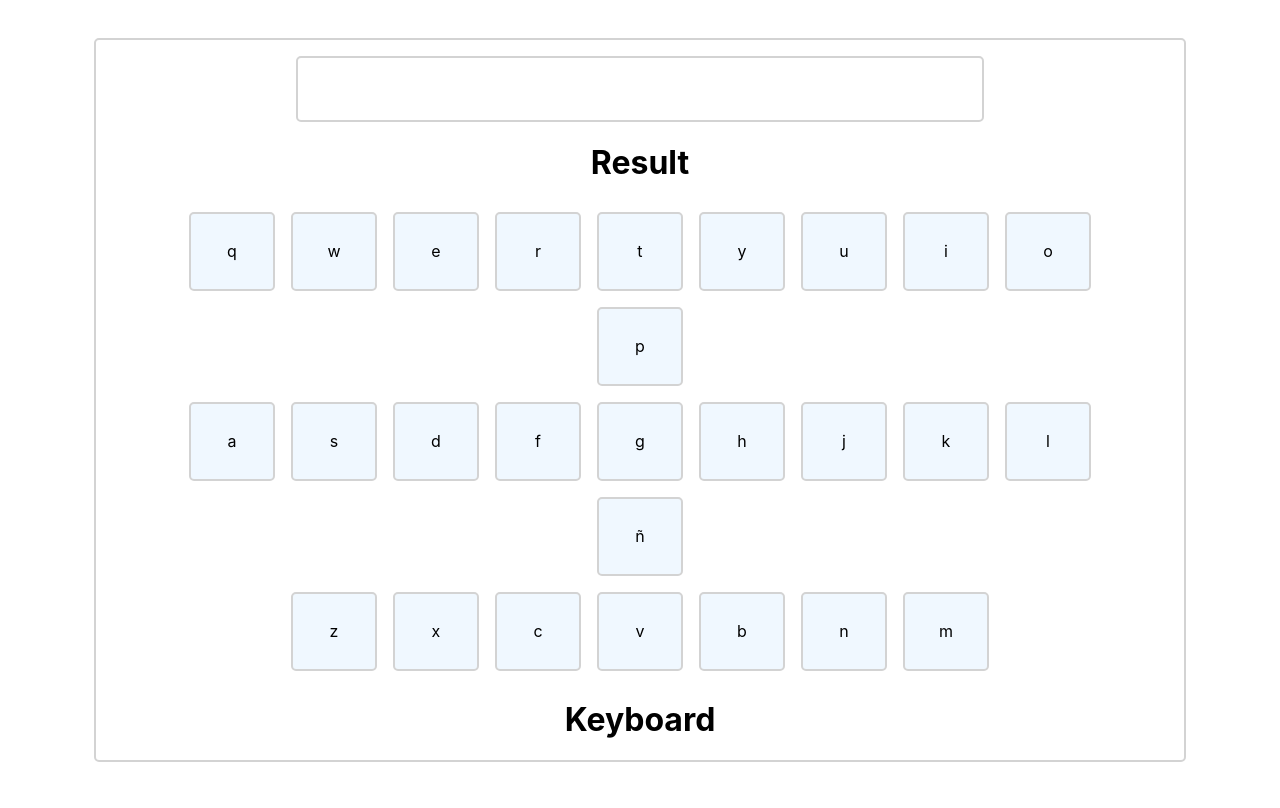
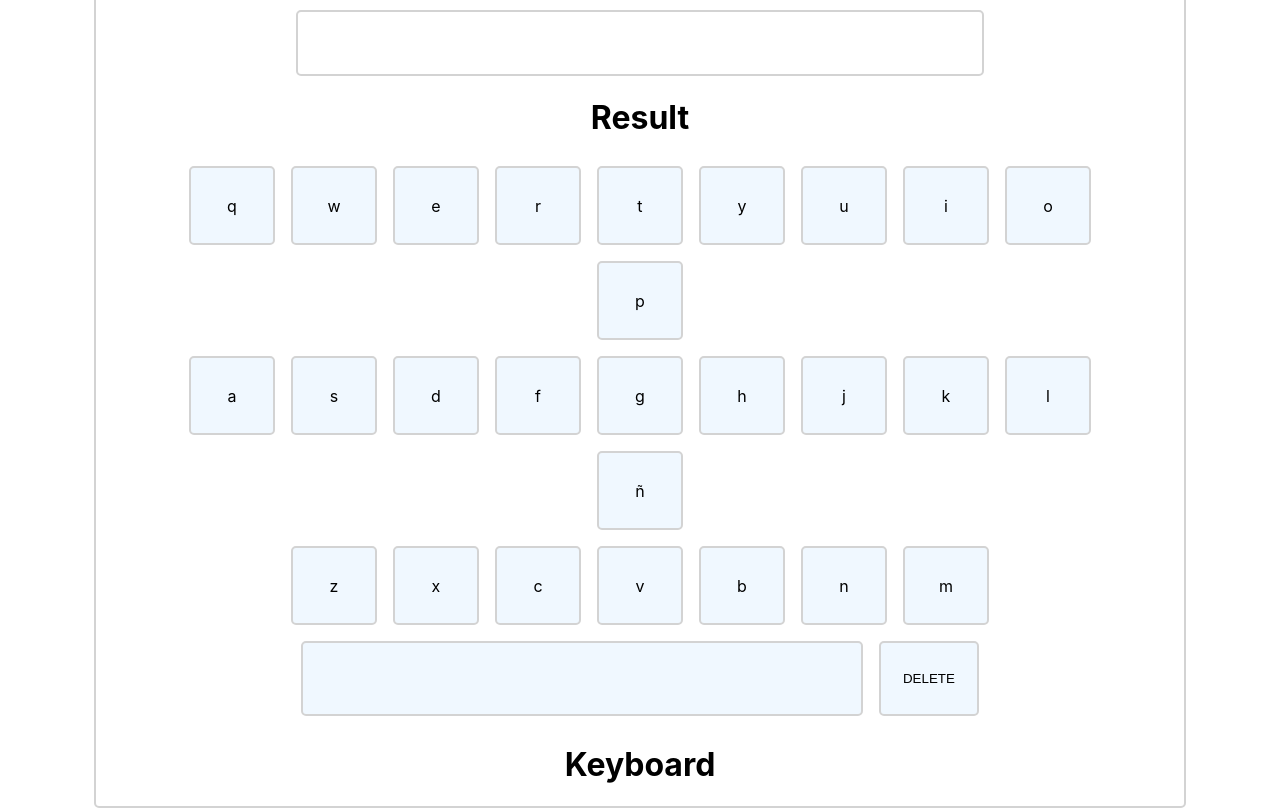
Before and after one commit to bram2507/keyboard, a React (Create React App) app: page / in a window 1280 px wide. Built offline with nearby package versions, Linux system fonts and the light colour scheme.

Commit message:
feat: delete caracters from text with click on delete button

```diff
--- a/src/App.css
+++ b/src/App.css
@@ -1,3 +1,11 @@
+/*
+  Abraham de los Santos Alvarez Gomez
+  M4P08_Abraham_Alvarez_Gomez
+  79257294F
+  Tokyo School
+*/
+
+
 .App {
   text-align: center;
 }
@@ -39,6 +47,62 @@
     flex-wrap: wrap;
     width: 100%;
     height: auto;
+}
+
+.keyboard_container__item__action{
+  display: flex;
+  justify-content: space-between;
+  align-items: center;
+  width: 75%;
+  height: auto;
+}
+
+.keyboard_container__item__action--spacebar__inactive{
+  display: flex;
+  justify-content: center;
+  align-items: center;
+  width: 85%;
+  height: 75px;
+  border-radius: 5px;
+  border: 2px solid lightgrey;
+  background-color: aliceblue;
+  margin: 1vh;
+}
+
+.keyboard_container__item__action--spacebar__active{
+  display: flex;
+  justify-content: center;
+  align-items: center;
+  width: 85%;
+  height: 75px;
+  border-radius: 5px;
+  border: 2px solid lightseagreen;
+  background-color: aliceblue;
+  margin: 1vh;
+}
+
+.keyboard_container__item__action--delete__inactive{
+  display: flex;
+  justify-content: center;
+  align-items: center;
+  width: 15%;
+  height: 75px;
+  border-radius: 5px;
+  border: 2px solid lightgrey;
+  background-color: aliceblue;
+  margin: 1vh;
+}
+
+.keyboard_container__item__action--delete__active{
+  display: flex;
+  justify-content: center;
+  align-items: center;
+  width: 15%;
+  height: 75px;
+  border-radius: 5px;
+  border: 2px solid lightseagreen;
+  background-color: aliceblue;
+  margin: 1vh;
 }
 
 .keyboard_container__item {
--- a/src/componets/Buttons/key.js
+++ b/src/componets/Buttons/key.js
@@ -133,17 +133,73 @@ const thirdRowPrint = (setClass3, classKey3, getInputText) => {
   );
 };
 
+const fourRowPrint = (
+  deleteClass,
+  spaceBarClass,
+  setSpaceBarClass,
+  setDeleteClass,
+  getInputText
+) => {
+  return (
+    <div className="keyboard_container__item">
+      <div className="keyboard_container__item__action">
+        <button
+          onClick={() => {
+            getInputText(" ");
+            setSpaceBarClass(
+              "keyboard_container__item__action--spacebar__active"
+            );
+            setTimeout(() => {
+              setSpaceBarClass(
+                "keyboard_container__item__action--spacebar__inactive"
+              );
+            }, 100);
+          }}
+          className={spaceBarClass}
+        ></button>
+        <button
+          onClick={() => {
+            getInputText("backspace");
+            setDeleteClass("keyboard_container__item__action--delete__active");
+            setTimeout(() => {
+              setDeleteClass(
+                "keyboard_container__item__action--delete__inactive"
+              );
+            }, 100);
+          }}
+          className={deleteClass}
+        >
+          <span>DELETE</span>
+        </button>
+      </div>
+    </div>
+  );
+};
+
 export const Key = (getInputText) => {
   //States
   const [classKey, setClass] = useState(firstRowClass);
   const [classKey2, setClass2] = useState(secondRowClass);
   const [classKey3, setClass3] = useState(thirdRowClass);
+  const [spaceBarClass, setSpaceBarClass] = useState(
+    "keyboard_container__item__action--spacebar__inactive"
+  );
+  const [deleteClass, setDeleteClass] = useState(
+    "keyboard_container__item__action--delete__inactive"
+  );
 
   return (
     <div className="keyboard_contanier">
       {firstRowPrint(setClass, classKey, getInputText)}
       {secondRowPrint(setClass2, classKey2, getInputText)}
       {thirdRowPrint(setClass3, classKey3, getInputText)}
+      {fourRowPrint(
+        deleteClass,
+        spaceBarClass,
+        setSpaceBarClass,
+        setDeleteClass,
+        getInputText
+      )}
     </div>
   );
 };
--- a/src/componets/Keyboard/keyboard.js
+++ b/src/componets/Keyboard/keyboard.js
@@ -21,14 +21,21 @@ const keyboard = (getInputText) => {
     </div>
   );
 };
+
 export const Keyboard = () => {
   // let pressResult = "";
   const [inputText, updateInputText] = useState("");
 
   const getInputText = (text) => {
-    let result = inputText;
-    result += text;
-    updateInputText(result);
+    if (text === "backspace") {
+      let result = inputText;
+      const text = result.substring(0, result.length - 1);
+      updateInputText(text);
+    } else {
+      let result = inputText;
+      result += text;
+      updateInputText(result);
+    }
   };
 
   return (
--- a/src/componets/Result/result.module.css
+++ b/src/componets/Result/result.module.css
@@ -0,0 +1,6 @@
+/*
+  Abraham de los Santos Alvarez Gomez
+  M4P08_Abraham_Alvarez_Gomez
+  79257294F
+  Tokyo School
+*/
```
Also changed, not shown: src/App.js (+7 -0 lines), src/componets/Result/result.js (+7 -0 lines), src/index.css (+7 -0 lines), src/index.js (+7 -0 lines).
